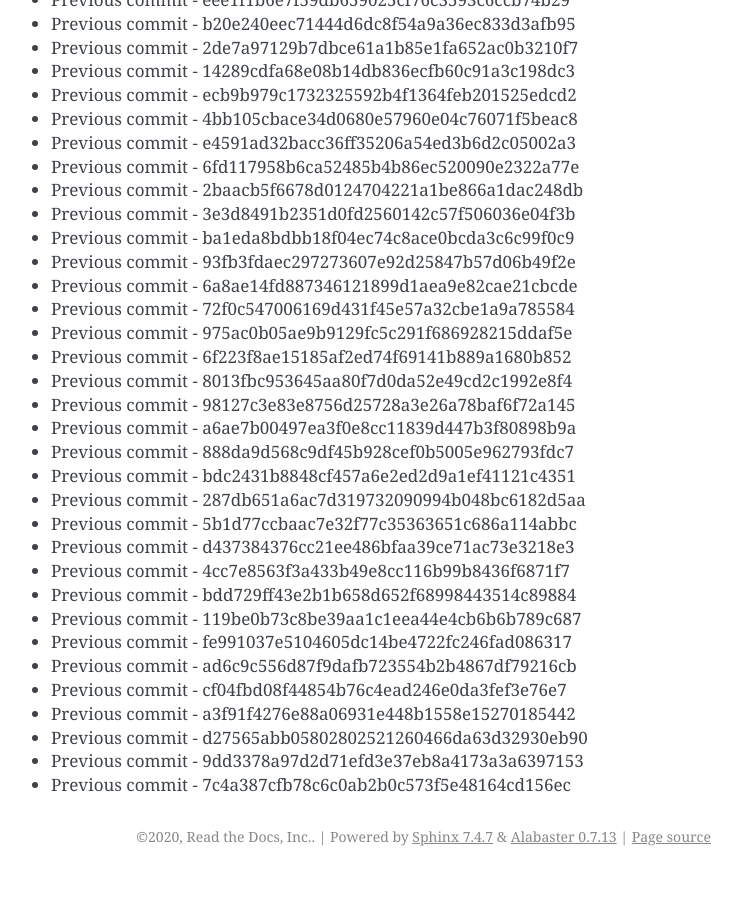
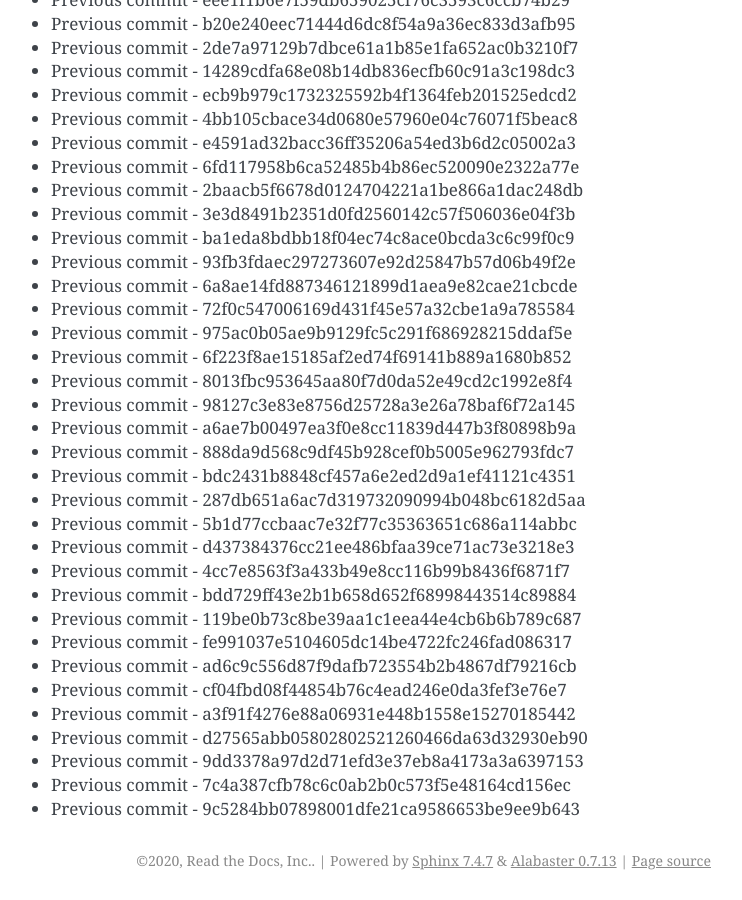
Before and after one commit to readthedocs/rtd-git-stresstest, a Sphinx documentation site: the page built from docs/updates.rst, in a window 1280 px wide and 900 px high, scrolled down 53675 px. Shown: the whole window, without its empty margins (399-1141 px from the left). Built offline with Sphinx 7.4.7, drawn with Linux system fonts in a browser that asks for light colours; before the commit the page ends 54551 px from its top, so only the background shows below that.

Commit message:
Generating commit from previous: 9c5284bb07898001dfe21ca9586653be9ee9b643

```diff
--- a/docs/updates.rst
+++ b/docs/updates.rst
@@ -2287,3 +2287,4 @@ It can be tested for any performance characteristics.
 * Previous commit - d27565abb05802802521260466da63d32930eb90
 * Previous commit - 9dd3378a97d2d71efd3e37eb8a4173a3a6397153
 * Previous commit - 7c4a387cfb78c6c0ab2b0c573f5e48164cd156ec
+* Previous commit - 9c5284bb07898001dfe21ca9586653be9ee9b643
```
